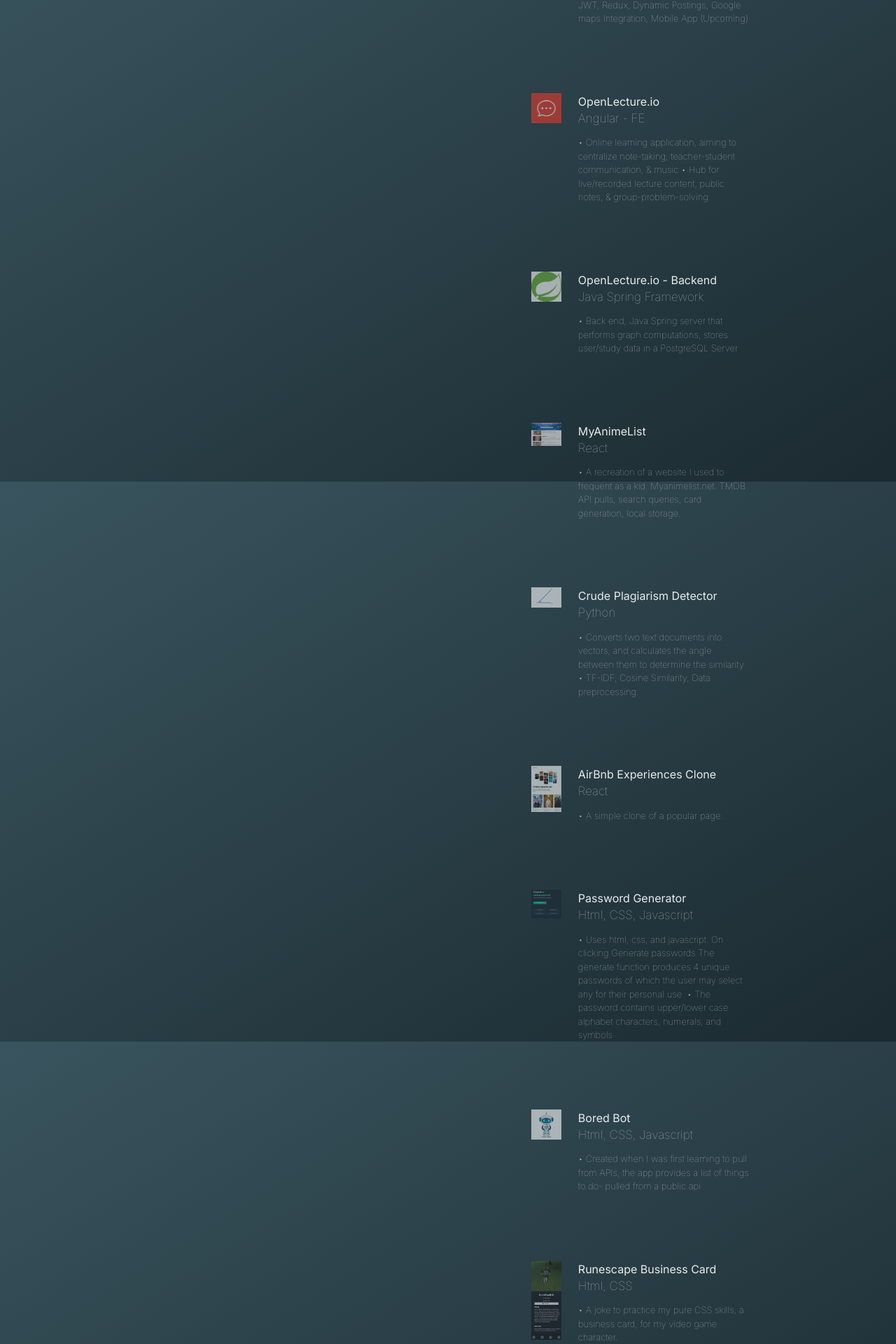
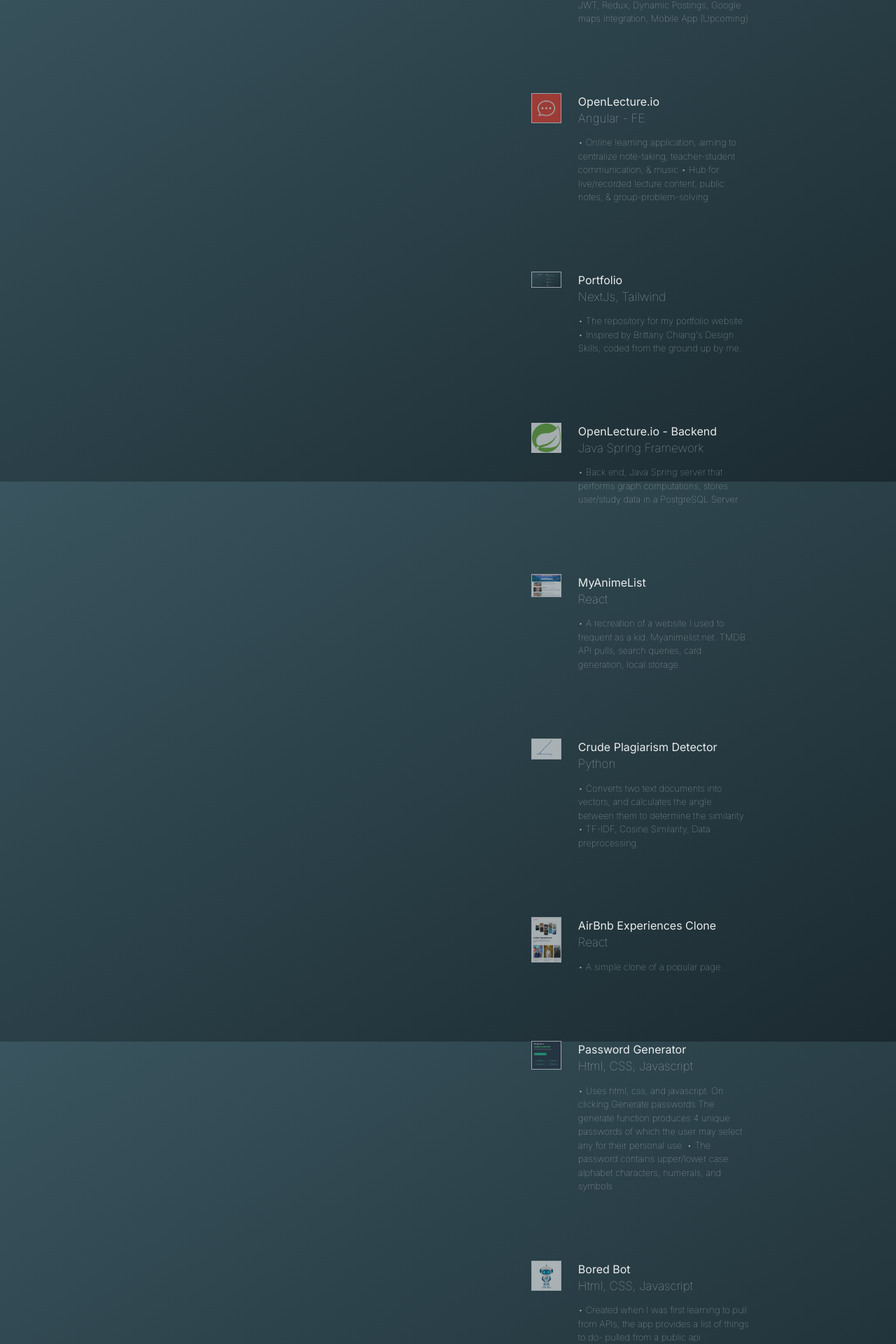
Before and after one commit to KamKooner/Portfolio, a Next.js app: page / in a window 1280 px wide. Shown: the part 1712-3632 px from the top of the page at 70% size. Built offline with nearby package versions, Linux system fonts and the light colour scheme.

Commit message:
project addition and borders

```diff
--- a/src/app/components/projects.tsx
+++ b/src/app/components/projects.tsx
@@ -8,7 +8,7 @@ export default function projects() {
             <a href="https://imgur.com/a/O0dWBcv" target="_blank">
             <div className="flex card p-4 rounded mb-10">
                 <div className="flex-1 p-3 w-fit t3 des">
-                <Image src="images/dukaan.png" alt="Image Description" width={80} height={10} />
+                <Image className="border-2 border-grey" src="images/dukaan.png" alt="Image Description" width={80} height={10} />
                 </div>
                 <div className="flex-2 p-3 w-4/5">
                     <div className="flex text-[16px] opacity-90 text-white company">
@@ -31,7 +31,7 @@ export default function projects() {
             <a href="https://github.com/KamKooner/openlecture_frontend" target="_blank">
             <div className="flex card p-4 rounded mb-10">
                 <div className="flex-1 p-3 w-fit t3 des">
-                <Image src="images/openlecture.jpg" alt="Image Description" width={80} height={10} />
+                <Image className="border border-grey" src="images/openlecture.jpg" alt="Image Description" width={80} height={10} />
                 </div>
                 <div className="flex-2 p-3 w-4/5">
                     <div className="flex text-[16px] opacity-90 text-white company">
@@ -50,10 +50,32 @@ export default function projects() {
             </div>
             </a>
 
+            <a href="https://github.com/KamKooner/Portfolio" target="_blank">
+            <div className="flex card p-4 rounded mb-10">
+                <div className="flex-1 p-3 w-fit t3 des">
+                <Image className="border border-grey" src="images/portfolio.png " alt="Image Description" width={95} height={30} />
+                </div>
+                <div className="flex-2 p-3 w-4/5">
+                    <div className="flex text-[16px] opacity-90 text-white company">
+                        Portfolio
+                    </div>
+
+                    <div className="flex t3">
+                        NextJs, Tailwind
+                    </div>
+
+                    <div className=" mt-3 flex t3 des">
+                    • The repository for my portfolio website
+                    • Inspired by Brittany Chiang's Design Skills, coded from the ground up by me.
+                    </div>
+                </div>
+            </div>
+            </a>
+
             <a href="https://github.com/KamKooner/openlecture_backend" target="_blank">
             <div className="flex card p-4 rounded mb-10">
                 <div className="flex-1 p-3 w-fit t3 des">
-                <Image src="images/spring.png" alt="Image Description" width={80} height={10} />
+                <Image className="border border-white" src="images/spring.png" alt="Image Description" width={80} height={10} />
                 </div>
                 <div className="flex-2 p-3 w-4/5">
                     <div className="flex text-[16px] opacity-90 text-white company">
@@ -74,7 +96,7 @@ export default function projects() {
             <a href="https://github.com/KamKooner/Anime-Watchlist-Website" target="_blank">
             <div className="flex card p-4 rounded mb-10">
                 <div className="flex-1 p-3 w-fit t3 des">
-                <Image src="images/mal.png" alt="Image Description" width={80} height={10} />
+                <Image className="border border-grey" src="images/mal.png" alt="Image Description" width={80} height={10} />
                 </div>
                 <div className="flex-2 p-3 w-4/5">
                     <div className="flex text-[16px] opacity-90 text-white company">
@@ -95,7 +117,7 @@ export default function projects() {
             <a href="https://github.com/KamKooner/Plagiarism-Detector" target="_blank">
             <div className="flex card p-4 rounded mb-10">
                 <div className="flex-1 p-3 w-fit t3 des">
-                <Image src="images/cosine.png" alt="Image Description" width={80} height={30} />
+                <Image className="border border-grey" src="images/cosine.png" alt="Image Description" width={80} height={30} />
                 </div>
                 <div className="flex-2 p-3 w-4/5">
                     <div className="flex text-[16px] opacity-90 text-white company">
@@ -117,7 +139,7 @@ export default function projects() {
             <a href="https://github.com/KamKooner/React-Airbnb-Experiences-Homepage-Clone" target="_blank">
             <div className="flex card p-4 rounded mb-10">
                 <div className="flex-1 p-3 w-fit t3 des">
-                <Image src="images/airbnb.png" alt="Image Description" width={80} height={30} />
+                <Image className="border border-grey" src="images/airbnb.png" alt="Image Description" width={80} height={30} />
                 </div>
                 <div className="flex-2 p-3 w-4/5">
                     <div className="flex text-[16px] opacity-90 text-white company">
@@ -138,7 +160,7 @@ export default function projects() {
             <a href="https://github.com/KamKooner/Password-Generator" target="_blank">
             <div className="flex card p-4 rounded mb-10">
                 <div className="flex-1 p-3 w-fit t3 des">
-                <Image src="images/pass.png" alt="Image Description" width={80} height={30} />
+                <Image className="border border-grey" src="images/pass.png" alt="Image Description" width={80} height={30} />
                 </div>
                 <div className="flex-2 p-3 w-4/5">
                     <div className="flex text-[16px] opacity-90 text-white company">
@@ -160,7 +182,7 @@ export default function projects() {
             <a href="https://github.com/KamKooner/Bored-Bot" target="_blank">
             <div className="flex card p-4 rounded mb-10">
                 <div className="flex-1 p-3 w-fit t3 des">
-                <Image src="images/bored.jpg" alt="Image Description" width={80} height={30} />
+                <Image className="border border-grey" src="images/bored.jpg" alt="Image Description" width={80} height={30} />
                 </div>
                 <div className="flex-2 p-3 w-4/5">
                     <div className="flex text-[16px] opacity-90 text-white company">
@@ -182,7 +204,7 @@ export default function projects() {
             <a href="https://github.com/KamKooner/Runescape-Business-Card" target="_blank">
             <div className="flex card p-4 rounded mb-10">
                 <div className="flex-1 p-3 w-fit t3 des">
-                <Image src="images/rs.png" alt="Image Description" width={80} height={30} />
+                <Image className="border border-grey" src="images/rs.png" alt="Image Description" width={80} height={30} />
                 </div>
                 <div className="flex-2 p-3 w-4/5">
                     <div className="flex text-[16px] opacity-90 text-white company">
```
Also changed, not shown: public/images/portfolio.png (added).
